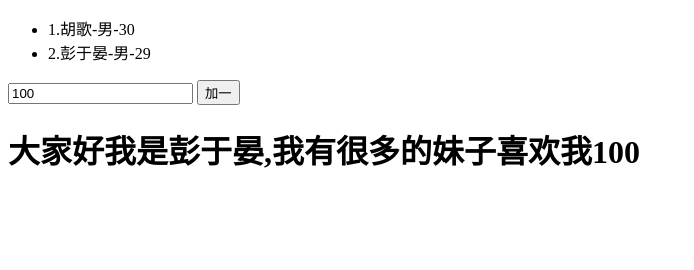
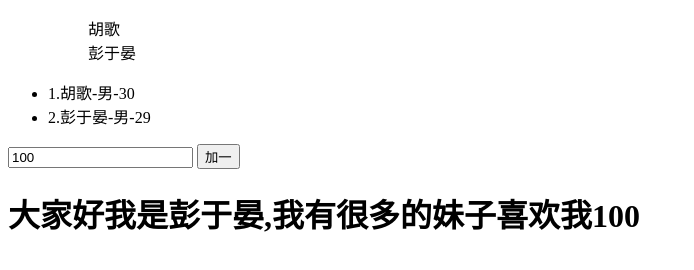
Before and after one commit to kuangjunxian11/vue-demo, a website: page vue-demo/hello.html in a window 1280 px wide. Shown: the whole page, without its empty margins (0-694 px from the left). Drawn offline with nearby package versions, Linux system fonts and the light colour scheme.

Commit message:
修改hello.html文件到分支dev1中

```diff
--- a/vue-demo/hello.html
+++ b/vue-demo/hello.html
@@ -7,7 +7,7 @@
 <body>
 <div id="app">
     <ol>
-        <ul></ul>
+        <ul v-for="(user,index) in users">{{user.name}}</ul>
     </ol>
     <ul>
         <li v-for="(user,index) in users">{{index+1}}.{{user.name}}-{{user.gender}}-{{user.age}}</li>
```
